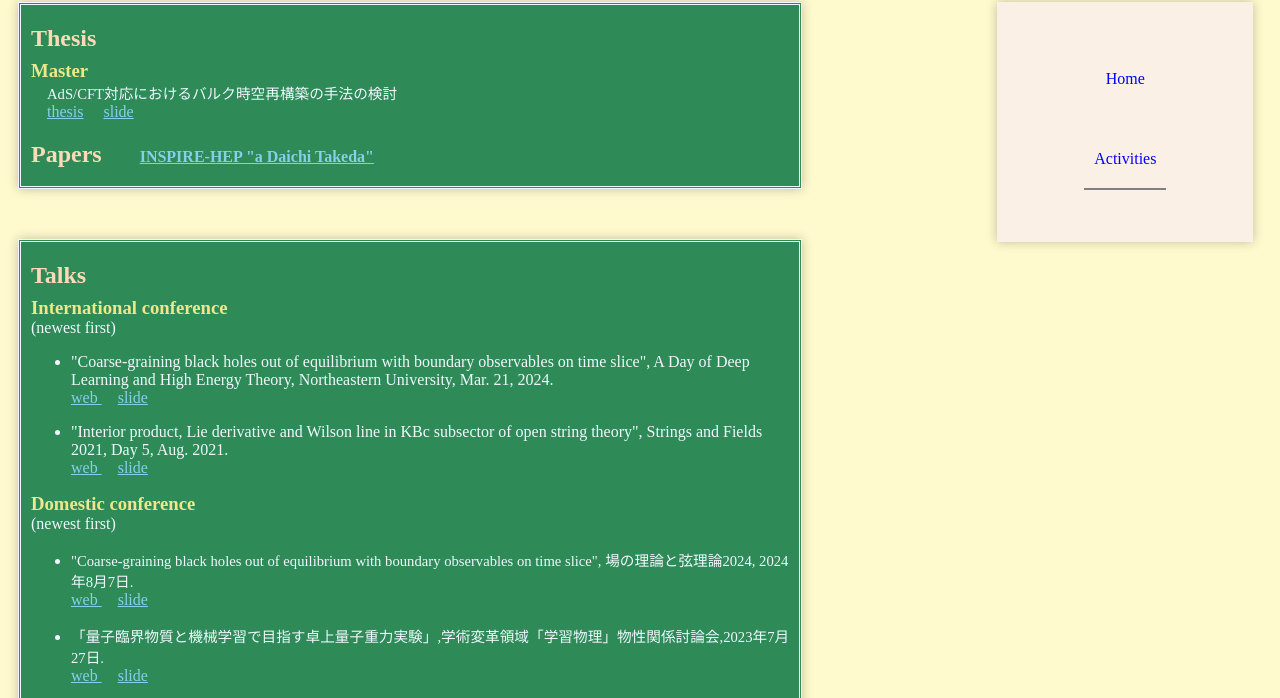
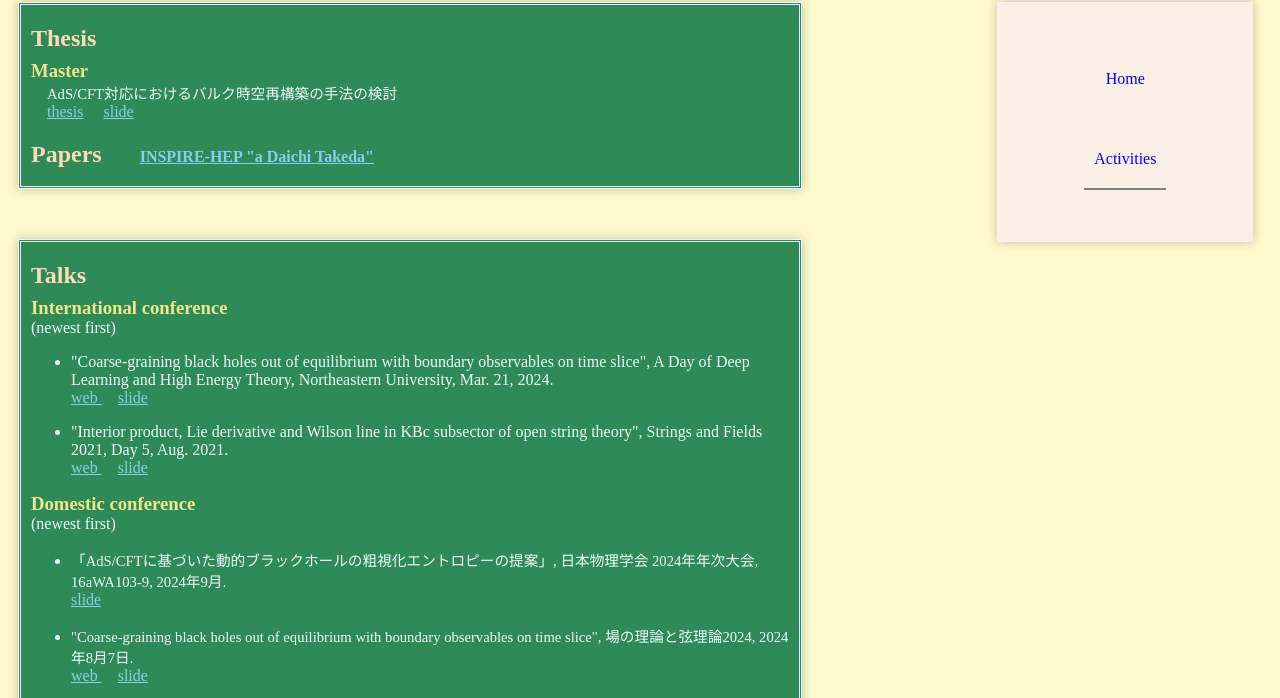
Before and after one commit to Albertmcc/web, a plain HTML site: page activities.html in a window 1280 px wide. Shown: the part 95-793 px from the top of the page. Drawn offline with nearby package versions, Linux system fonts and the light colour scheme.

Commit message:
JPS autumn

```diff
--- a/activities.html
+++ b/activities.html
@@ -193,6 +193,17 @@
               slide
             </a>
           </li> -->
+          <li>
+            <p class="jpn">
+              「AdS/CFTに基づいた動的ブラックホールの粗視化エントロピーの提案」,
+              日本物理学会 2024年年次大会,
+              16aWA103-9,
+              2024年9月.
+            </p>
+            <a class="mgn" href="slides/takeda_JPSautumn_BHT.pdf">
+              slide
+            </a>
+          </li>
 
           <li>
           <p class="jpn">
```
Also changed, not shown: 1 other file.
